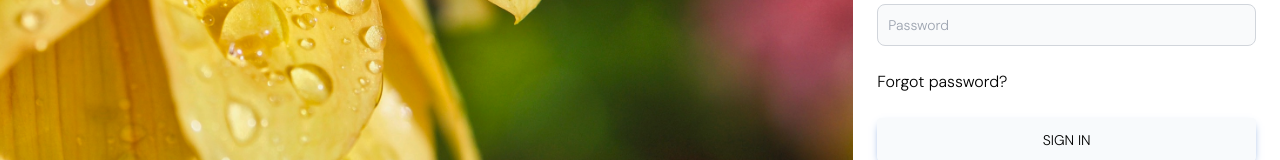
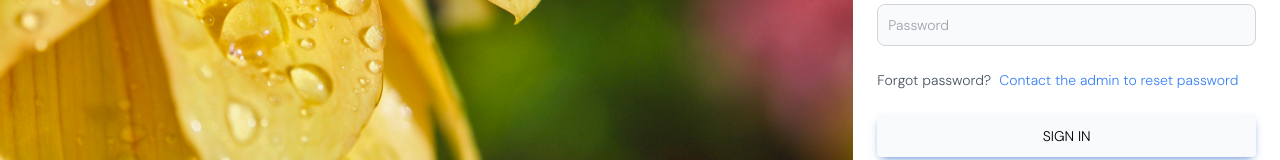
Before and after one commit to JoakimSP/myImages-next, a Next.js app: page /auth/photographerSignIn in a window 1280 px wide. Shown: the part 573-733 px from the top of the page. Built offline with nearby package versions, Linux system fonts and the light colour scheme.

Commit message:
Update forgot password UI

```diff
--- a/pages/auth/photographerSignIn.js
+++ b/pages/auth/photographerSignIn.js
@@ -42,9 +42,9 @@ export default function PhotographerSignIn() {
                     />
                 </div>
                 <div className="flex-1 flex flex-col justify-center mx-6 w-5/12 z-10">
-                <div className="flex-1">
-                            <GoBackButton />
-                        </div>
+                    <div className="flex-1">
+                        <GoBackButton />
+                    </div>
                     <form className="flex-[2_2_0%]">
                         <h2 className="my-4">Are you a photographer with specific credentials to this application?</h2>
                         {/* Photographer Login Heading */}
@@ -82,10 +82,15 @@ export default function PhotographerSignIn() {
                             </div>
                             {/* Remember me and Forgot password link */}
                             <div className="mb-6 flex items-center justify-between">
-                                <a href="#!" className="text-primary transition duration-150 ease-in-out hover:text-primary-600 focus:text-primary-600 active:text-primary-700 dark:text-primary-400 dark:hover:text-primary-500 dark:focus:text-primary-500 dark:active:text-primary-600">
-                                    Forgot password?
-                                </a>
+                                <div>
+                                    <p className="text-sm text-gray-600 dark:text-gray-400">Forgot password?
+                                        <Link href="/contact" className="text-blue-500 ml-2 hover:text-blue-600 dark:hover:text-blue-400">
+                                            Contact the admin to reset password
+                                        </Link>
+                                    </p>
+                                </div>
                             </div>
+
                             {/* Submit button */}
                             <button onClick={onSubmit} className="inline-block w-full rounded bg-primary px-7 pb-2.5 pt-3 text-sm font-medium uppercase leading-normal bg-slate-50 text-black shadow-[0_4px_9px_-4px_#3b71ca] transition duration-150 ease-in-out hover:bg-primary-600 hover:shadow-[0_8px_9px_-4px_rgba(59,113,202,0.3),0_4px_18px_0_rgba(59,113,202,0.2)] focus:bg-primary-600 focus:shadow-[0_8px_9px_-4px_rgba(59,113,202,0.3),0_4px_18px_0_rgba(59,113,202,0.2)] focus:outline-none focus:ring-0 active:bg-primary-700 active:shadow-[0_8px_9px_-4px_rgba(59,113,202,0.3),0_4px_18px_0_rgba(59,113,202,0.2)] dark:shadow-[0_4px_9px_-4px_rgba(59,113,202,0.5)] dark:hover:shadow-[0_8px_9px_-4px_rgba(59,113,202,0.2),0_4px_18px_0_rgba(59,113,202,0.1)] dark:focus:shadow-[0_8px_9px_-4px_rgba(59,113,202,0.2),0_4px_18px_0_rgba(59,113,202,0.1)] dark:active:shadow-[0_8px_9px_-4px_rgba(59,113,202,0.2),0_4px_18px_0_rgba(59,113,202,0.1)]">
                                 Sign in
```
